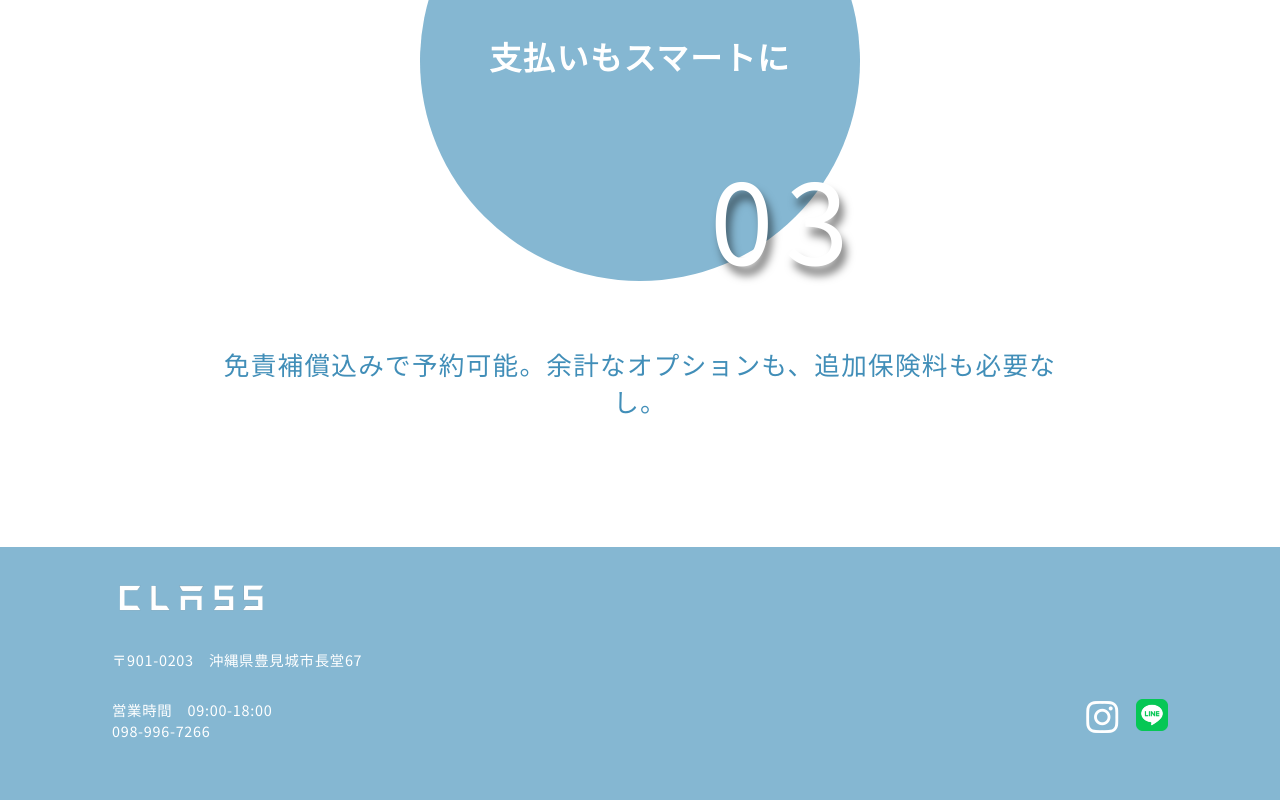
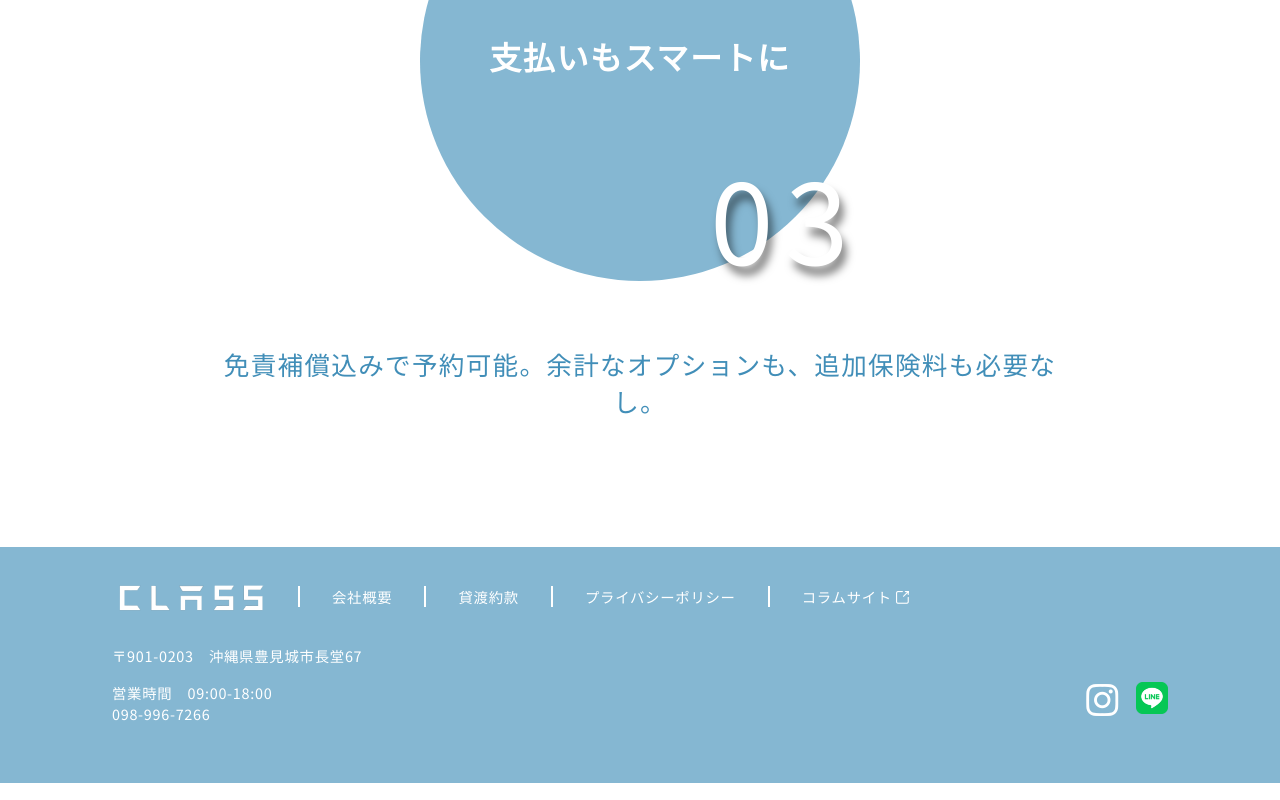
Before and after one commit to kentheboy/khufu-front-end, a Vue app: page / in a window 1280 px wide. Shown: the part 3759-4559 px from the top of the page. Built offline with nearby package versions, Linux system fonts and the light colour scheme.

Commit message:
add sitemap on the footer

```diff
--- a/src/components/common/Footer.vue
+++ b/src/components/common/Footer.vue
@@ -1,22 +1,19 @@
 <template>
   <footer class="footer">
     <div class="footer__content">
-      <img
-        class="logo"
-        alt=""
-        src="/images/class-logo3-1@2x.png"
-        :onClick="onCLASSLogo31Click"
-      />
+      <div class="sites">
+        <img alt="" src="/images/class-logo3-1@2x.png" :onClick="onCLASSLogo31Click" />
+        <a href="/company">会社概要</a>
+        <a href="/terms">貸渡約款</a>
+        <a href="/files/privacy_policy.pdf" target="_blank">プライバシーポリシー</a>
+        <a href="https://column.class-rental-car.com/" target="_blank">コラムサイト <i class="pi pi-external-link"></i></a>
+      </div>
       <div class="footer__content--postal-code">
         〒901-0203　沖縄県豊見城市長堂67
       </div>
       <div class="footer__content--contact">
         <div class="sns-links">
-          <a
-            class="instagram"
-            href="https://www.instagram.com/class_rentalcar"
-            target="_blank"
-          >
+          <a class="instagram" href="https://www.instagram.com/class_rentalcar" target="_blank">
             <i class="pi pi-instagram"></i>
           </a>
           <a class="line" href="https://lin.ee/w5vv7ng" target="_blank">
@@ -55,13 +52,17 @@ export default {
   font-style: var(--font-default-style);
   overflow: hidden;
   padding: 1.9rem 0;
+
   .sns-links {
     float: right;
+
     a {
       margin-left: 1rem;
+
       &.instagram i {
         font-size: 2rem;
       }
+
       &.line {
         img {
           height: 2rem;
@@ -69,25 +70,45 @@ export default {
       }
     }
   }
+
   &__content {
     margin: 0 7rem;
     font-size: 0.9rem;
+
     @media screen and (max-width: 390px) {
       margin: 0 3rem;
     }
-    .logo {
+
+    .sites {
+      display: flex;
       margin-bottom: 1.8rem;
+      align-items: center;
+
+      a {
+        margin-left: 2rem;
+        border-left: 0.18rem solid var(--color-white);
+        padding-left: 2rem;
+        height: fit-content;
+        i {
+          font-size: .8rem;
+        }
+      }
     }
+
     &--postal-code {
-      margin-bottom: 1.8rem;
+      margin-bottom: 1rem;
     }
+
     &--contact {
       margin-bottom: 1.8rem;
+
       @media screen and (max-width: 390px) {
         flex-direction: column;
       }
+
       .phone-number {
         margin-left: 2rem;
+
         @media screen and (max-width: 390px) {
           margin-left: initial;
         }
```
